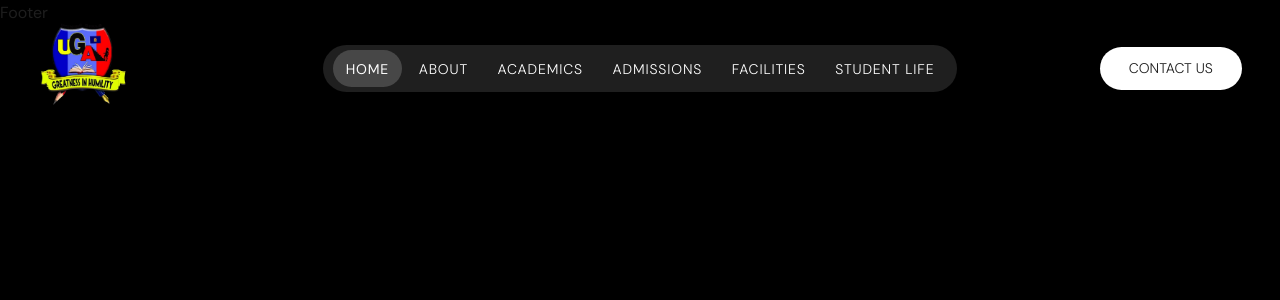
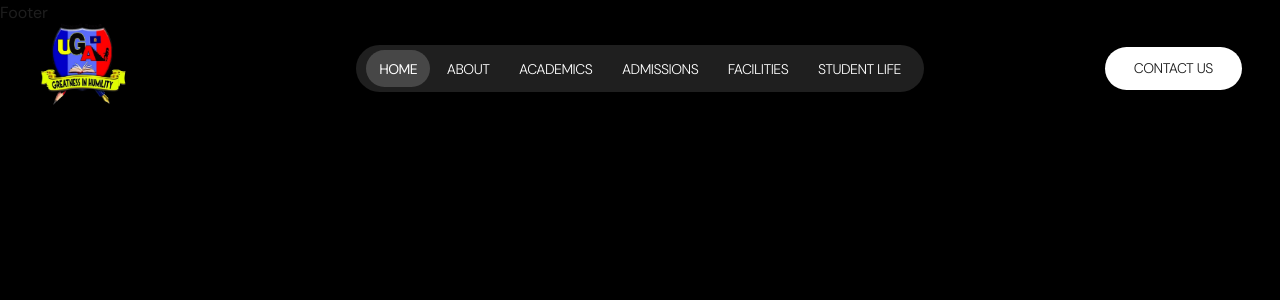
Before and after one commit to mwendwamark/UGA, a Next.js app: page / in a window 1280 px wide. Shown: the top 300 px of the page. Built offline with nearby package versions, Linux system fonts and the light colour scheme.

Commit message:
style: update letter-spacing for navbar and button components and remove unused comment in globals.css

```diff
--- a/app/globals.css
+++ b/app/globals.css
@@ -54,7 +54,6 @@ h6 {
 p {
   color: var(--body-grey);
   margin-bottom: 1rem;
-  /* letter-spacing: px; */
 }
 
 a {
--- a/components/navbar/Navbar.module.css
+++ b/components/navbar/Navbar.module.css
@@ -68,7 +68,7 @@
   font-size: 14px;
   text-transform: uppercase;
   font-weight: 300;
-  letter-spacing: 0.06em;
+  letter-spacing: -0.5px;
   padding: 0.6rem 0.8rem;
   border-radius: 999px;
   color: #ffffff;
--- a/components/ui/Button.module.css
+++ b/components/ui/Button.module.css
@@ -10,7 +10,7 @@
   transition: all 0.25s ease;
   cursor: pointer;
   font-family: inherit;
-  letter-spacing: 0px;
+  letter-spacing: -0.5px;
   text-decoration: none;
   border: none;
   outline: none;
```
